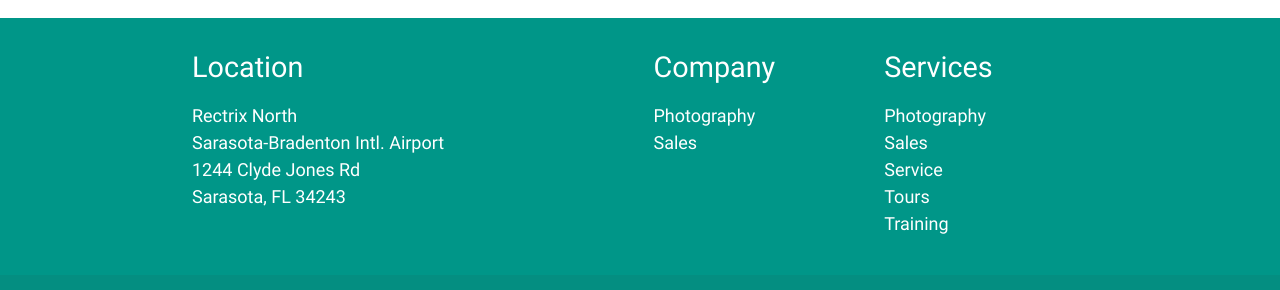
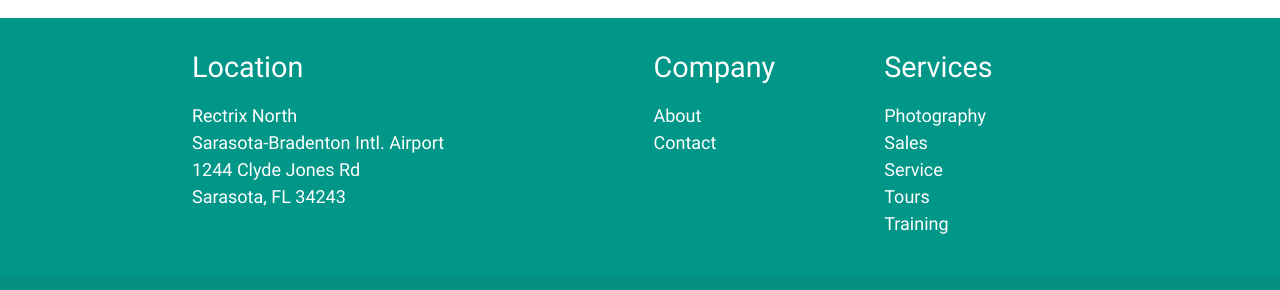
Before and after one commit to joncoop/fsh, a Jekyll site: the page built from index.html, in a window 1280 px wide and 900 px high, scrolled down 2020 px. Shown: the part 575-865 px from the top of the window. Built offline with Jekyll 4.4.1, drawn with Linux system fonts in a browser that asks for light colours; nearby versions of some CDN libraries; comment, search, counter and statistics services are not loaded.

Commit message:
Fixed footer link text.

```diff
--- a/_includes/footer.html
+++ b/_includes/footer.html
@@ -15,8 +15,8 @@
       <div class="col s12 m6 l3">
         <h5 class="white-text">Company</h5>
         <ul>
-          <li><a class="white-text" href="{{ site.github.url }}/about.html">Photography</a></li>
-          <li><a class="white-text" href="{{ site.github.url }}/contact.html">Sales</a></li>
+          <li><a class="white-text" href="{{ site.github.url }}/about.html">About</a></li>
+          <li><a class="white-text" href="{{ site.github.url }}/contact.html">Contact</a></li>
         </ul>
       </div>
       <div class="col s12 m6 l3">
```
